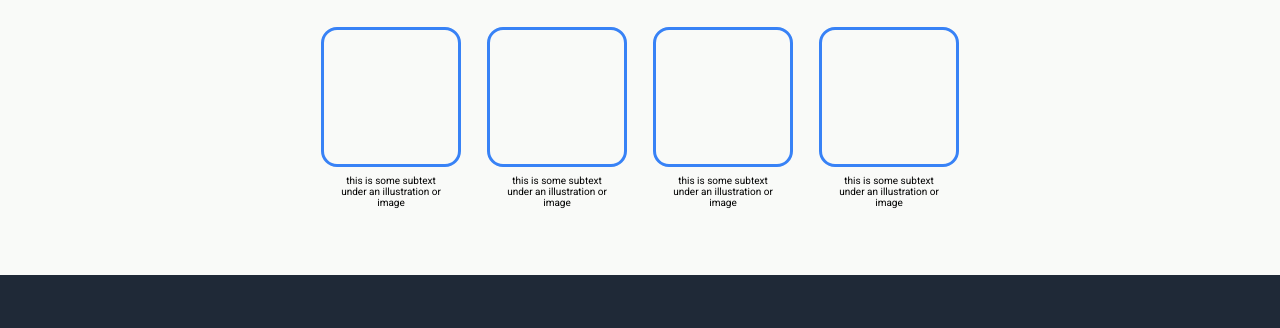
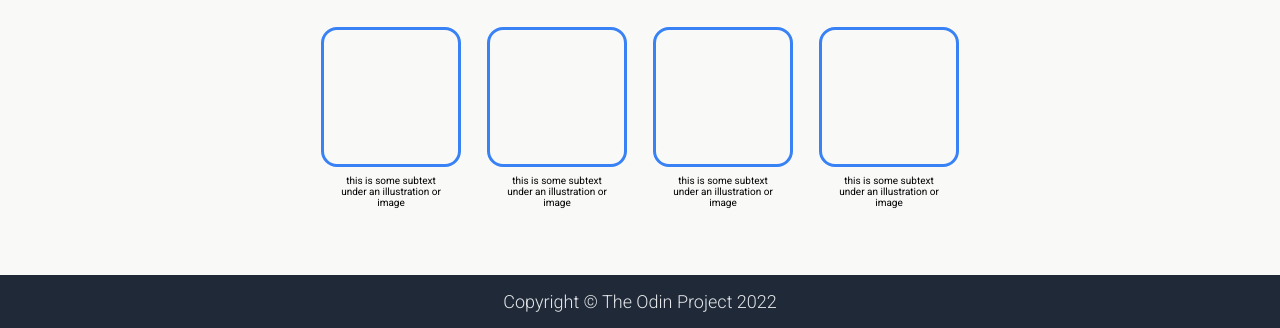
Before and after one commit to ColbyCabrera/odin-landing-page, a plain HTML site: page index.html in a window 1280 px wide. Shown: the part 525-853 px from the top of the page. Before the commit the page ends 800 px from the top, so only its background shows below. Drawn offline with Linux system fonts and the light colour scheme.

Commit message:
Add footer section

```diff
--- a/index.html
+++ b/index.html
@@ -74,6 +74,9 @@
         </div>
     </section>
 
+    <footer>
+        <p>Copyright &copy; The Odin Project 2022</p>
+    </footer>
 </body>
 
 </html>
--- a/style.css
+++ b/style.css
@@ -148,3 +148,16 @@ a {
 .info-block p {
    width: 70%;
 }
+
+footer {
+    padding: 1.6rem;
+    display: flex;
+    justify-content: center;
+}
+
+footer p {
+    color: #E5E7EB;
+    font-size: 18px;
+    font-weight: 300;
+
+}
```
